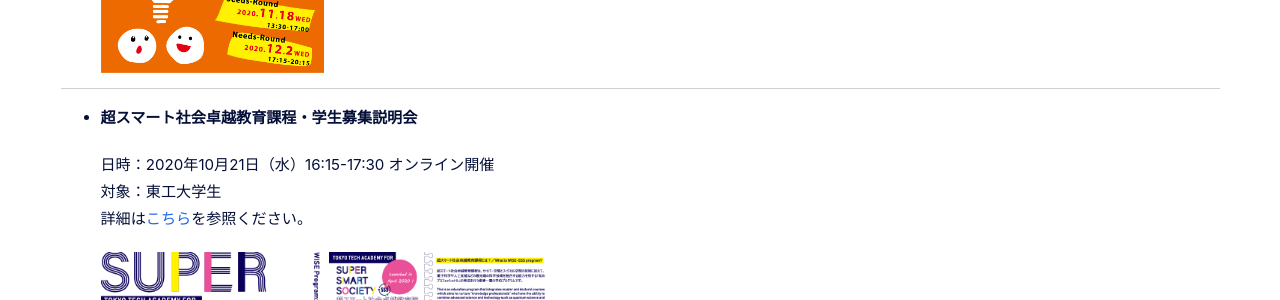
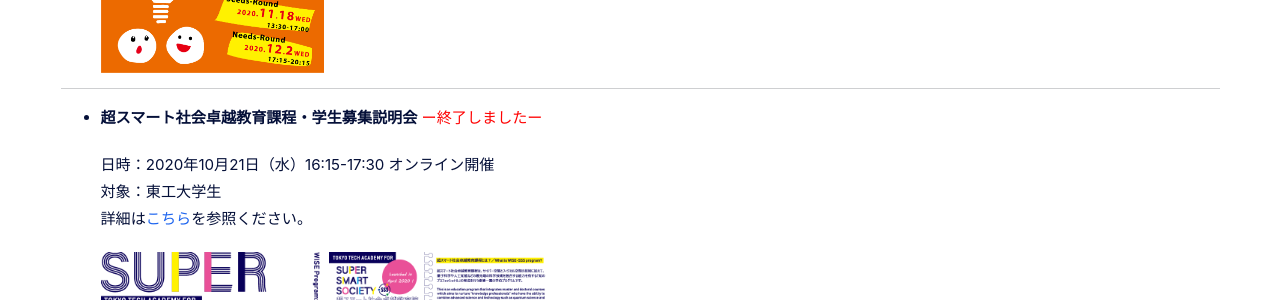
Before and after one commit to fl1d/w0ex.github.io, a Jekyll site: the page built from _pages/event.md, in a window 1280 px wide and 900 px high, scrolled down 618 px. Shown: the part 152-452 px from the top of the window. Built offline with Jekyll 4.4.1, drawn with Linux system fonts in a browser that asks for light colours; cached includes are drawn as plain includes; nearby versions of some CDN libraries.

Commit message:
Update event.md

```diff
--- a/_pages/event.md
+++ b/_pages/event.md
@@ -41,7 +41,7 @@
 
 <hr>
 
-* **超スマート社会卓越教育課程・学生募集説明会**
+* **超スマート社会卓越教育課程・学生募集説明会**<span style="color:Red"> ー終了しましたー</span>
 
   日時：2020年10月21日（水）16:15-17:30 オンライン開催<br>
   対象：東工大学生<br>
```
